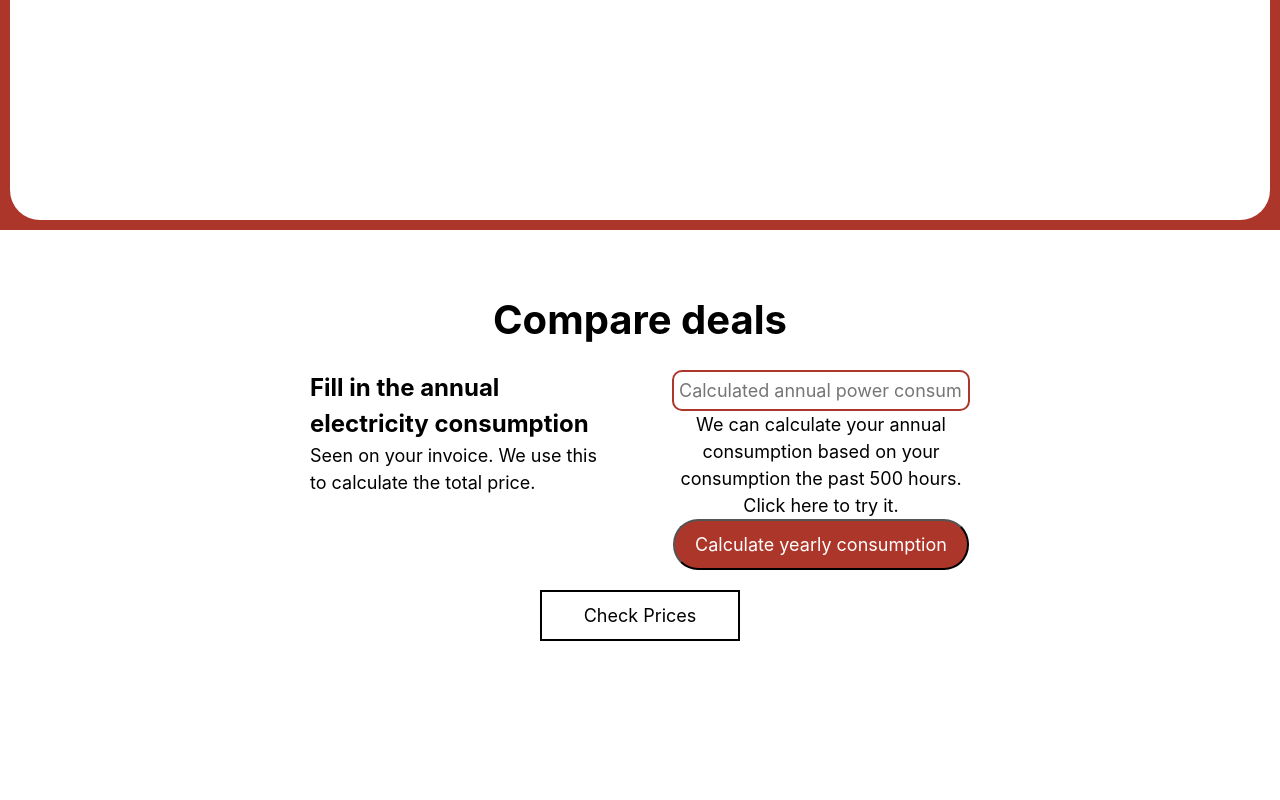
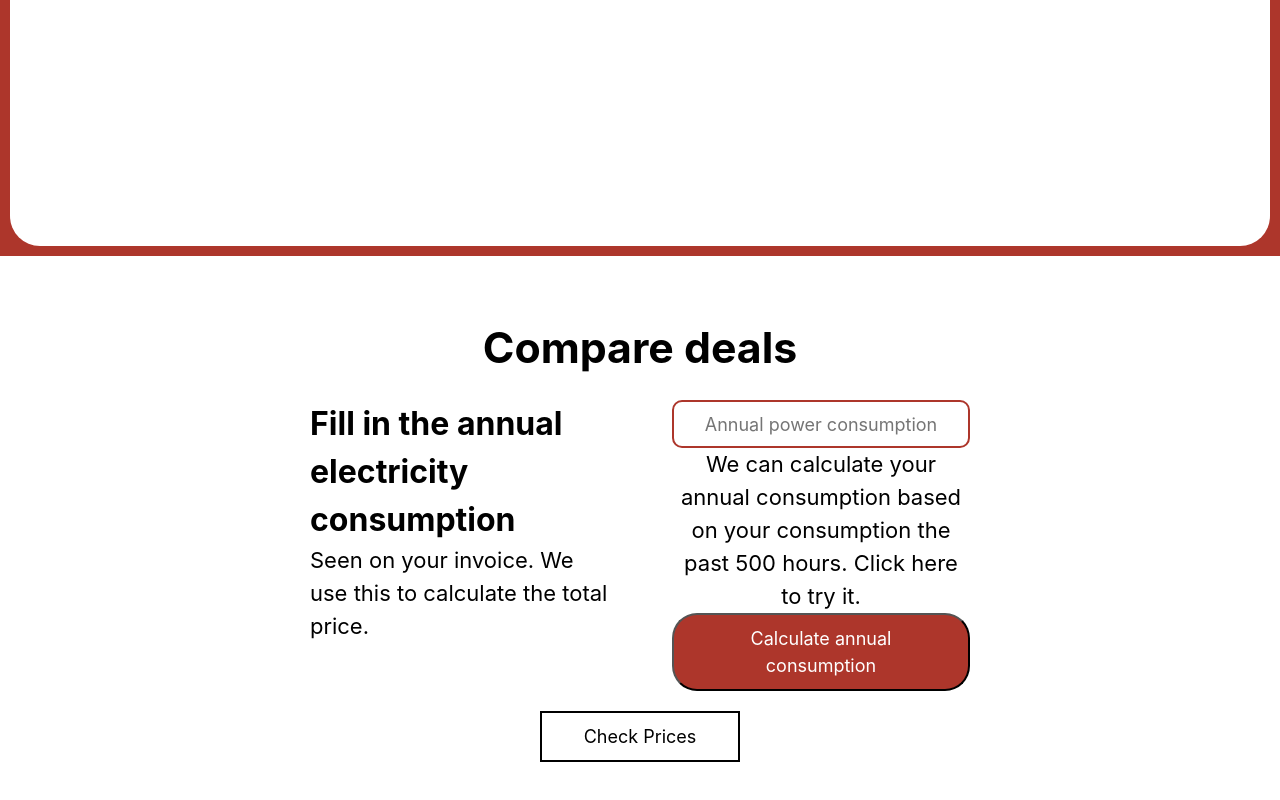
Before and after one commit to H584958/StaccElectricity, a Next.js app in the folder stacc-challenge-public/: page / in a window 1280 px wide. Shown: the part 544-1344 px from the top of the page. Before the commit the page ends 1245 px from the top, so only its background shows below. Built offline with nearby package versions, Linux system fonts and the light colour scheme; no server answers.

Commit message:
changes to calculation and css

```diff
--- a/stacc-challenge-public/components/Chart.jsx
+++ b/stacc-challenge-public/components/Chart.jsx
@@ -16,7 +16,7 @@ function Chart({ data }) {
     <div className={styles.line_chart}>
       <ResponsiveContainer width="100%" height={400}>
         <LineChart data={data}>
-          <CartesianGrid strokeDasharray="5 5" />
+          <CartesianGrid strokeDasharray="3 3" />
           <XAxis dataKey="hour" label="Kl." />
           <YAxis />
           <Tooltip />
--- a/stacc-challenge-public/components/Comparison.jsx
+++ b/stacc-challenge-public/components/Comparison.jsx
@@ -56,8 +56,9 @@ export default function ComparisonModule() {
   });
 
   const winterConsumption =
-    convertedConsumptionData.reduce((sum, item) => sum + item.consumption, 0) /
-    consumptionData.length;
+    (convertedConsumptionData.reduce((sum, item) => sum + item.consumption, 0) /
+      consumptionData.length) *
+    24;
 
   const seasonConsumptionRates = {
     winter: 1.0,
@@ -89,12 +90,13 @@ export default function ComparisonModule() {
   );
 
   const monthlyConsumption = (month) => {
+    let month_ = (month - 1) % 11;
     let season;
-    if (month >= 1 && month <= 3) {
+    if (month_ >= 0 && month_ <= 2) {
       season = 'winter';
-    } else if (month >= 4 && month <= 6) {
+    } else if (month_ >= 3 && month_ <= 5) {
       season = 'spring';
-    } else if (month >= 7 && month <= 9) {
+    } else if (month_ >= 6 && month_ <= 9) {
       season = 'summer';
     } else {
       season = 'fall';
@@ -127,11 +129,11 @@ export default function ComparisonModule() {
     <div className={styles.container}>
       <div className={styles.wrapper}>
         <div className={styles.comparisonContainer}>
-          <h1 className={styles.h1}>Compare deals</h1>
+          <h1>Compare deals</h1>
           <div className={styles.contentWrapper}>
             <div className={styles.leftContent}>
               <h2>Fill in the annual electricity consumption</h2>
-              <p className={styles.p}>
+              <p>
                 Seen on your invoice. We use this to calculate the total price.
               </p>
             </div>
@@ -141,10 +143,10 @@ export default function ComparisonModule() {
                 type="text"
                 value={inputValue}
                 onChange={handleInputChange}
-                placeholder="Calculated annual power consumption"
+                placeholder="Annual power consumption"
               />
               <div>
-                <p className={styles.p}>
+                <p>
                   We can calculate your annual consumption based on your
                   consumption the past 500 hours. Click here to try it.
                 </p>
@@ -152,7 +154,7 @@ export default function ComparisonModule() {
                   className={styles.button}
                   onClick={handleCalculateConsumption}
                 >
-                  Calculate yearly consumption
+                  Calculate annual consumption
                 </button>
               </div>
             </div>
--- a/stacc-challenge-public/components/Comparison.module.css
+++ b/stacc-challenge-public/components/Comparison.module.css
@@ -6,21 +6,13 @@
   padding: 40px;
 }
 .wrapper {
-  width: 700px;
+  max-width: 700px;
   height: 100%;
 }
 
 .comparisonContainer {
   text-align: center;
   padding: 20px;
-}
-
-.h1 {
-  font-size: 40px;
-}
-
-.p {
-  font-size: 18px;
 }
 
 .contentWrapper {
@@ -44,10 +36,12 @@
 
 .input {
   width: 100%;
+  height: 3rem;
   padding: 5px;
   border: 2px solid #ad362b;
   border-radius: 10px;
   text-align: center;
+  padding: 0 10px 0 10px;
 }
 
 .button {
--- a/stacc-challenge-public/components/Header.jsx
+++ b/stacc-challenge-public/components/Header.jsx
@@ -10,7 +10,7 @@ export function Header() {
         />
         <h1> Stacc </h1>
       </header>
-      <h2 className={styles.toptext}>⚡ My electricity usage history ⚡</h2>
+      <h2 className={styles.toptext}>⚡ Electricity usage ⚡</h2>
     </div>
   );
 }
--- a/stacc-challenge-public/components/PriceDisplay.jsx
+++ b/stacc-challenge-public/components/PriceDisplay.jsx
@@ -67,10 +67,11 @@ export default function PriceDisplay() {
   return (
     <div className={styles.container}>
       <div className={styles.price_card}>
-        <h2>Electricity prices for your consumption</h2>
+        <h2>Electricity prices and your consumption in kWh</h2>
         <p>
           Below you will find the electricity prices within the relevant price
-          ranges retrieved from hvakosterstrommen.no.
+          ranges retrieved from hvakosterstrommen.no. You can aloso see your
+          consumption and how much each hour costs you.
         </p>
         <h3>Today's electricity prices</h3>
         <div className={styles.chart_container}>
@@ -112,7 +113,7 @@ export default function PriceDisplay() {
               htmlFor="consumption-checkbox"
               className={styles.custom_checkbox_label}
             >
-              Consumption
+              kWh
             </label>
           </div>
           <Chart data={filteredData} />
--- a/stacc-challenge-public/components/PriceDisplay.module.css
+++ b/stacc-challenge-public/components/PriceDisplay.module.css
@@ -20,7 +20,7 @@
 .checkboxes {
   display: flex;
   flex-direction: column;
-  align-items: center;
+  align-items: stretch;
   gap: 15px;
   width: 150px;
 }
--- a/stacc-challenge-public/components/ProviderCard.jsx
+++ b/stacc-challenge-public/components/ProviderCard.jsx
@@ -14,7 +14,7 @@ export default function ProviderCard({ provider, monthlyConsumption }) {
     <div className={styles.card}>
       <div className={styles.cardHeader}>
         <p>{provider.name}</p>
-        <p>{provider.price.toFixed(2)} kWh</p>
+        <p>{provider.price.toFixed(2)} Cents/kWh</p>
         <p>{(monthlyConsumption_ * 1.25 * provider.price).toFixed(2)} NOK</p>
       </div>
       <div className={styles.cardInformation}>
@@ -46,7 +46,10 @@ export default function ProviderCard({ provider, monthlyConsumption }) {
                 <div className={styles.providerInfo}>
                   <h4>Price on the power exchange</h4>
                   <p>
-                    Average monthly price during the {provider.month} month.
+                    Average monthly price during the previous month.
+                  </p>
+                  <p>
+                  Your approximate consumption {monthlyConsumption_.toFixed(2)} kWh * {provider.price} øre
                   </p>
                 </div>
                 <div className={styles.providerPrice}>
--- a/stacc-challenge-public/components/ProviderCard.module.css
+++ b/stacc-challenge-public/components/ProviderCard.module.css
@@ -24,6 +24,7 @@
 .cardInfoBubble {
   border: 1px solid #ccc;
   border-radius: 40px;
+  font-size: 1.0rem;
   padding: 10px;
 }
 
--- a/stacc-challenge-public/styles/reset.css
+++ b/stacc-challenge-public/styles/reset.css
@@ -21,9 +21,23 @@ dd {
   margin: 0;
 }
 
+h1 {
+  font-size: 2.675rem !important;
+}
+
+h2 {
+  font-size: 2rem !important;
+}
+
+div,
+p,
+button {
+  font-size: 1.375rem;
+}
+
 /* Remove list styles on ul, ol elements with a list role, which suggests default styling will be removed */
-ul[role="list"],
-ol[role="list"] {
+ul[role='list'],
+ol[role='list'] {
   list-style: none;
 }
 
@@ -57,7 +71,7 @@ button,
 textarea,
 select {
   font: inherit;
-  font-size: 18px
+  font-size: 1.125rem;
 }
 
 /* Remove all animations, transitions and smooth scroll for people that prefer not to see them */
@@ -75,3 +89,19 @@ select {
     scroll-behavior: auto !important;
   }
 }
+
+@media (max-width: 830px) {
+  h1 {
+    font-size: 2rem !important;
+  }
+
+  h2 {
+    font-size: 1.375rem !important;
+  }
+
+  div,
+  p,
+  button {
+    font-size: 1.125rem;
+  }
+}
```
